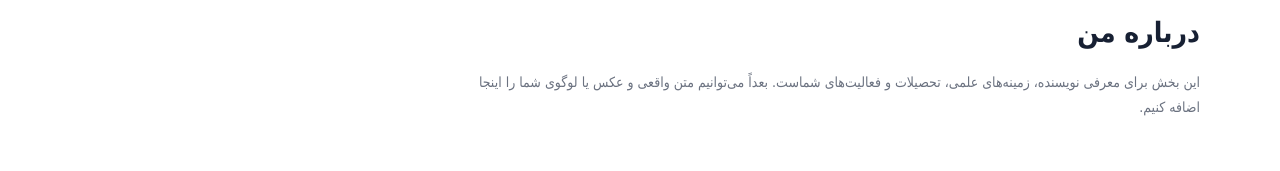
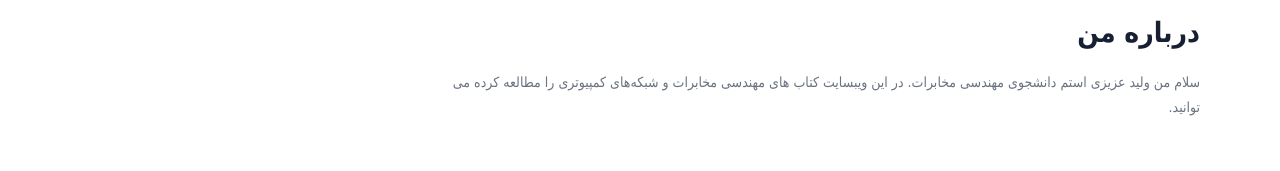
Before and after one commit to walidsamsamazizi344-a11y/walidazizi.github.io, a plain HTML site: page index.html in a window 1280 px wide. Shown: the part 1280-1451 px from the top of the page. Drawn offline with Linux system fonts and the light colour scheme.

Commit message:
Update index.html

```diff
--- a/index.html
+++ b/index.html
@@ -131,8 +131,8 @@
     <div class="container">
       <h2>درباره من</h2>
       <p class="muted" style="max-width:750px;margin-top:12px">
-        این بخش برای معرفی نویسنده، زمینه‌های علمی، تحصیلات و فعالیت‌های شماست.
-        بعداً می‌توانیم متن واقعی و عکس یا لوگوی شما را اینجا اضافه کنیم.
+        سلام من ولید عزیزی استم دانشجوی مهندسی مخابرات.
+        در این ویبسایت کتاب های مهندسی مخابرات و شبکه‌های کمپیوتری را مطالعه کرده می توانید.
       </p>
     </div>
   </section>
```
